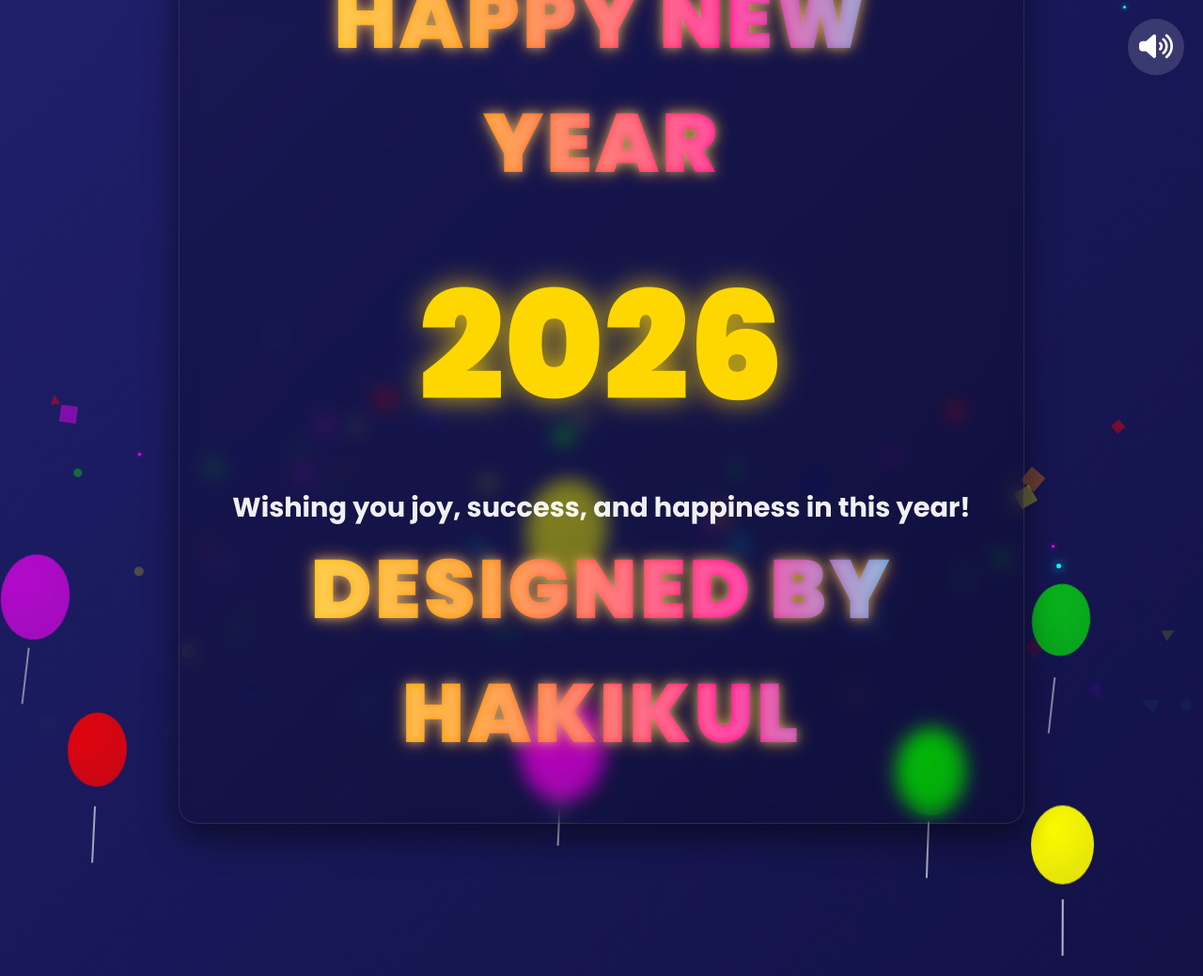
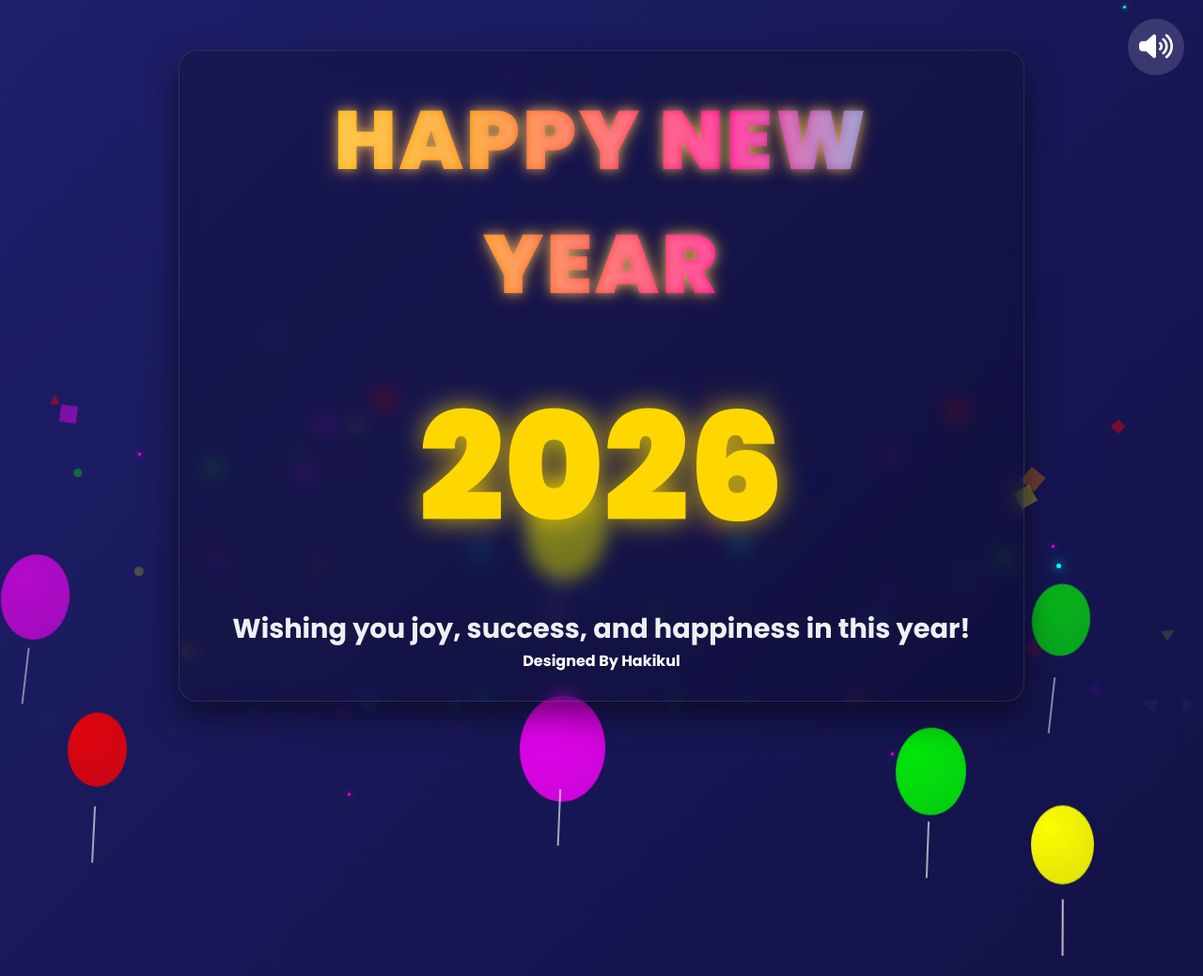
Before and after one commit to hakikul1234/new-year2026, a plain HTML site: page index.html in a window 1280 px wide. Shown: the top 1039 px of the page at 94% size. Drawn offline with Linux system fonts and the light colour scheme.

Commit message:
Update index.html

```diff
--- a/index.html
+++ b/index.html
@@ -282,7 +282,7 @@
         <h1>Happy New Year</h1>
         <div class="year">2026</div>
         <p class="message">Wishing you joy, success, and happiness in this year!</p>
-        <h1>Designed By Hakikul</h1>
+        <h4>Designed By Hakikul</h4>
 
     </div>
 
@@ -530,4 +530,5 @@
         window.addEventListener('load', initAnimations);
     </script>
 </body>
+
 </html>
```
